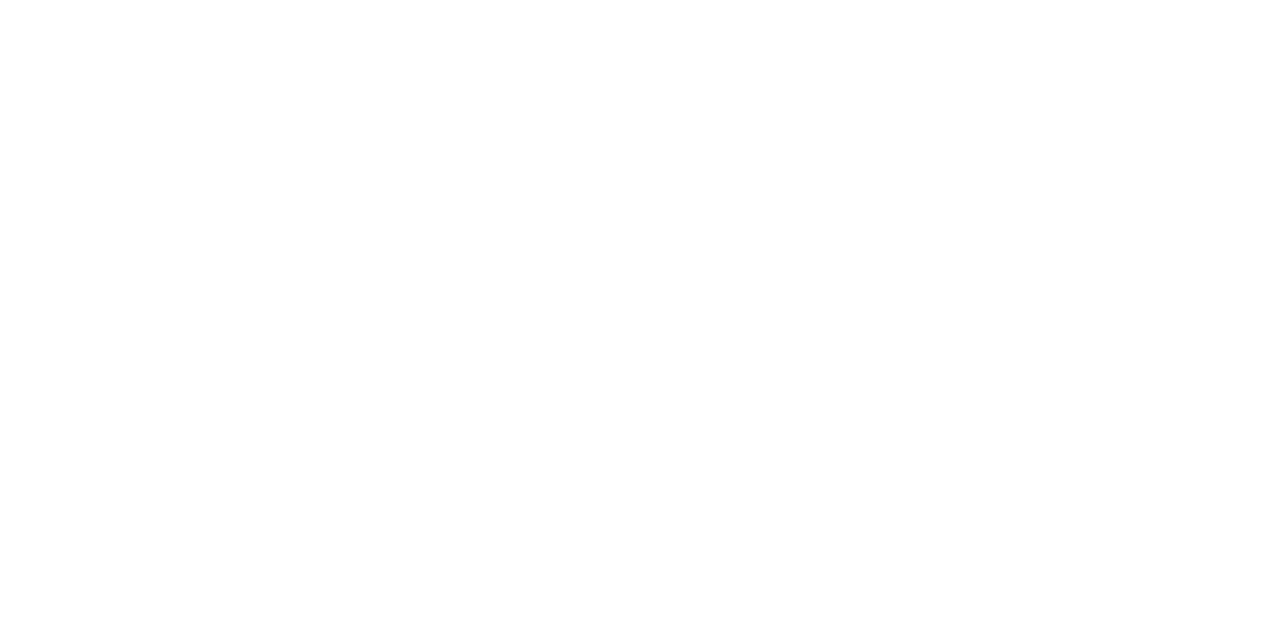
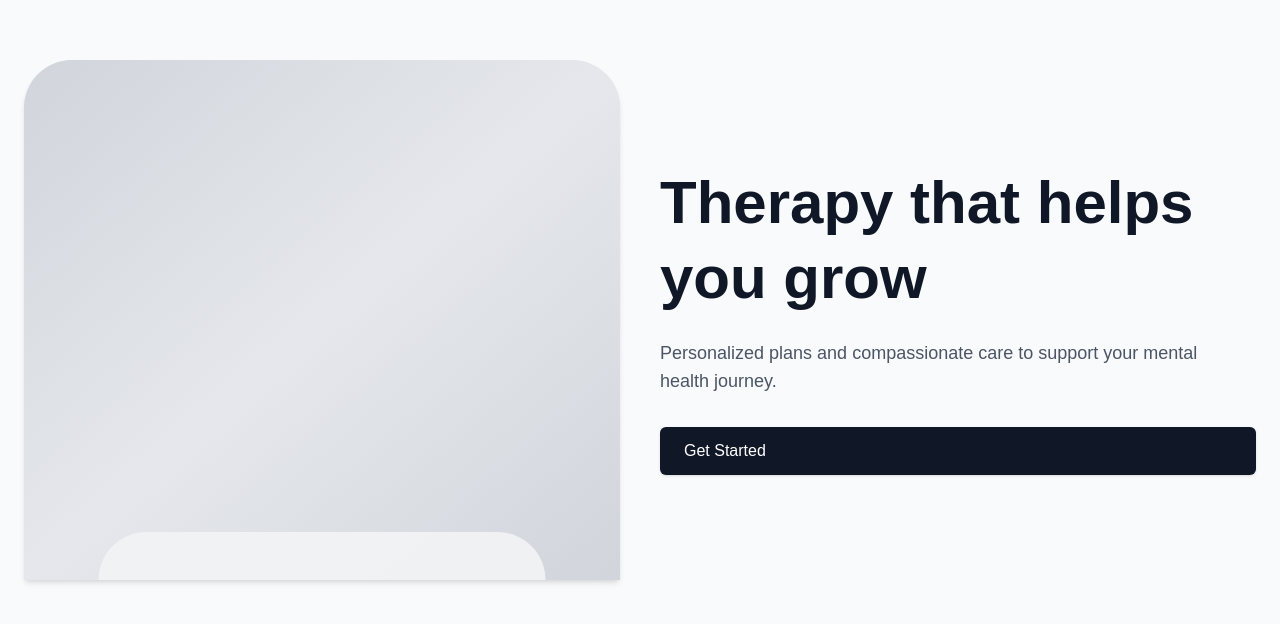
Before and after one commit to DarshanKS09/grow-my-therapy, a Next.js app: page / in a window 1280 px wide. Shown: the part 228-852 px from the top of the page. Built offline with nearby package versions, Linux system fonts and the light colour scheme.

Commit message:
feat: hero section layout clone

```diff
--- a/app/components/Hero.tsx
+++ b/app/components/Hero.tsx
@@ -1,8 +1,36 @@
 export default function Hero() {
   return (
-    <section className="py-24">
+    <section className="w-full bg-gray-50 py-24" role="region" aria-label="Hero">
       <div className="max-w-7xl mx-auto px-6">
-        {/* placeholder */}
+        <div className="grid items-center gap-10 md:grid-cols-2">
+
+          {/* Left: tall arched image container */}
+          <div className="order-1">
+            <div className="h-72 md:h-[520px] w-full rounded-t-[3rem] bg-gray-200 overflow-hidden shadow-md relative">
+              {/* Image placeholder (replace with actual <img /> or background-image later) */}
+              <div className="absolute inset-0 bg-gradient-to-br from-gray-300 via-gray-200 to-gray-300" />
+              {/* subtle rounded base to emphasize the arch */}
+              <div className="absolute -bottom-12 left-1/2 transform -translate-x-1/2 w-3/4 h-24 bg-gray-100 rounded-full opacity-90" />
+            </div>
+          </div>
+
+          {/* Right: vertically centered text */}
+          <div className="flex flex-col justify-center order-2">
+            <h1 className="text-4xl sm:text-5xl lg:text-6xl font-extrabold leading-tight text-gray-900">
+              Therapy that helps you grow
+            </h1>
+            <p className="mt-6 text-lg text-gray-600 max-w-xl">
+              Personalized plans and compassionate care to support your mental health journey.
+            </p>
+
+            <a
+              href="#contact"
+              className="mt-8 inline-block bg-gray-900 text-white px-6 py-3 rounded-md shadow hover:bg-gray-800"
+            >
+              Get Started
+            </a>
+          </div>
+        </div>
       </div>
     </section>
   );
```
